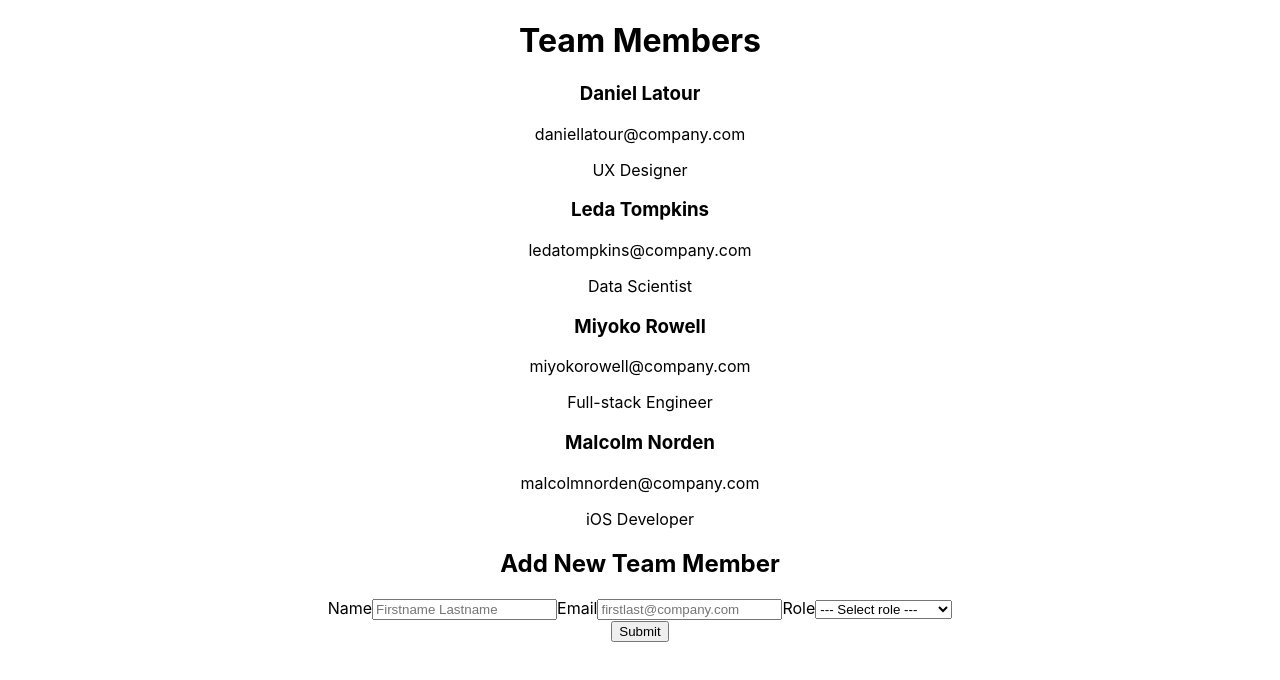
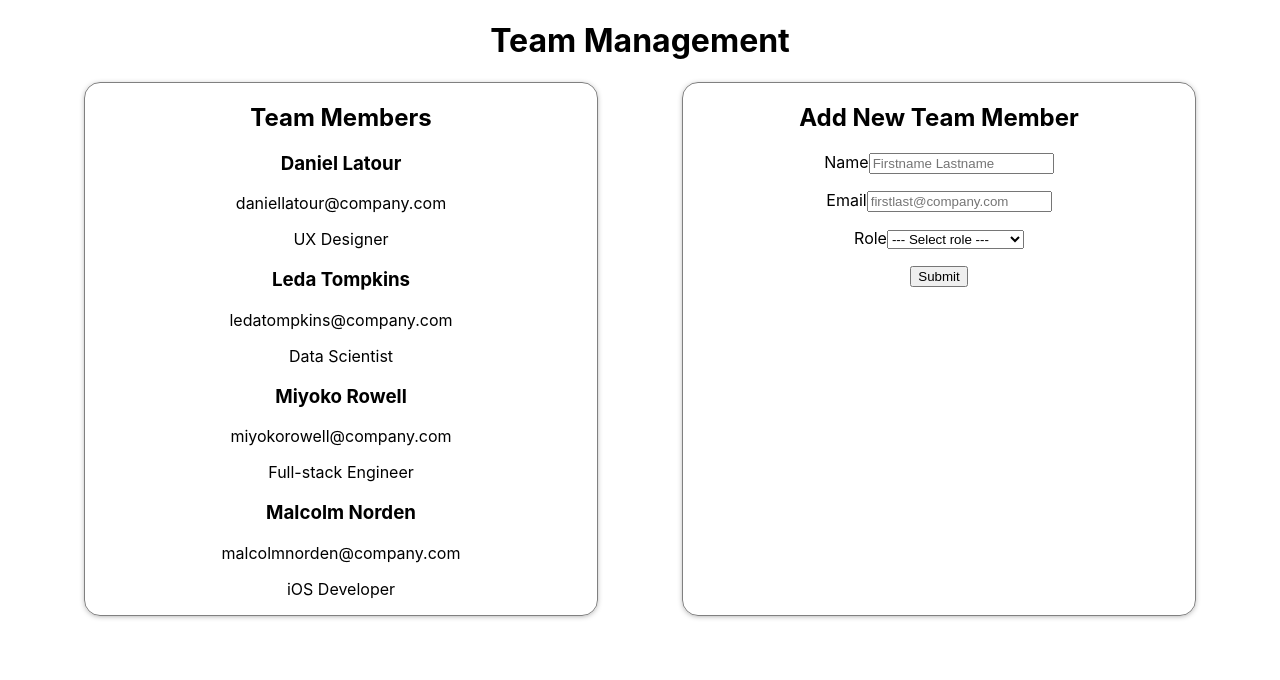
Before and after one commit to bloominstituteoftechnology/team-builder, a React (Create React App) app: page / in a window 1280 px wide. Shown: the top 680 px of the page. Built offline with nearby package versions, Linux system fonts and the light colour scheme.

Commit message:
beginning styling

```diff
--- a/src/App.css
+++ b/src/App.css
@@ -2,37 +2,36 @@
   text-align: center;
 }
 
-.App-logo {
-  height: 40vmin;
-  pointer-events: none;
+* {
+  /* border: 1px solid black; */
 }
 
-@media (prefers-reduced-motion: no-preference) {
-  .App-logo {
-    animation: App-logo-spin infinite 20s linear;
-  }
+div.container {
+  display: flex;
+  flex-flow: row wrap;
+  justify-content: space-evenly;
 }
 
-.App-header {
-  background-color: #282c34;
-  min-height: 100vh;
-  display: flex;
-  flex-direction: column;
-  align-items: center;
-  justify-content: center;
-  font-size: calc(10px + 2vmin);
-  color: white;
+.form.container, .team.container {
+  width: 40%;
+  border: 1px solid gray;
+  border-radius: 1rem;
+  box-shadow: 0px 1px 6px -2px grey;
 }
 
-.App-link {
-  color: #61dafb;
+label {
+  display: block;
+  margin-block-start: 1em;
+    margin-block-end: 1em;
+    margin-inline-start: 0px;
+    margin-inline-end: 0px;
 }
 
-@keyframes App-logo-spin {
+/* @keyframes App-logo-spin {
   from {
     transform: rotate(0deg);
   }
   to {
     transform: rotate(360deg);
   }
-}
+} */
--- a/src/App.js
+++ b/src/App.js
@@ -12,11 +12,14 @@ function App() {
 
   return (
     <div className="App">
-      <h1>Team Members</h1>
+      <h1>Team Management</h1>
+      <div className='content container'>
+        <section className='team container'>
+          <h2>Team Members</h2>
           {
             teamMembers.map(person => {
               return (
-            <div className='member container'>
+                <div className='team-member-container'>
                   <h3>{person.name}</h3>
                   <p>{person.email}</p>
                   <p>{person.role}</p>
@@ -24,7 +27,9 @@ function App() {
               );
             })
           }
+        </section>
         <Form addNewMember={addNewMember}/>
+      </div>
     </div>
   );
 }
--- a/src/components/Form.js
+++ b/src/components/Form.js
@@ -38,8 +38,8 @@ function Form(props) {
 
   return (
     <form className='form container' onSubmit={onSubmit}>
+      <h2>Add New Team Member</h2>
       <div className='form-inputs'>
-        <h2>Add New Team Member</h2>
         <label>Name
           <input
             name='name'
```
Lines whose indentation alone changed are shown as unchanged.
